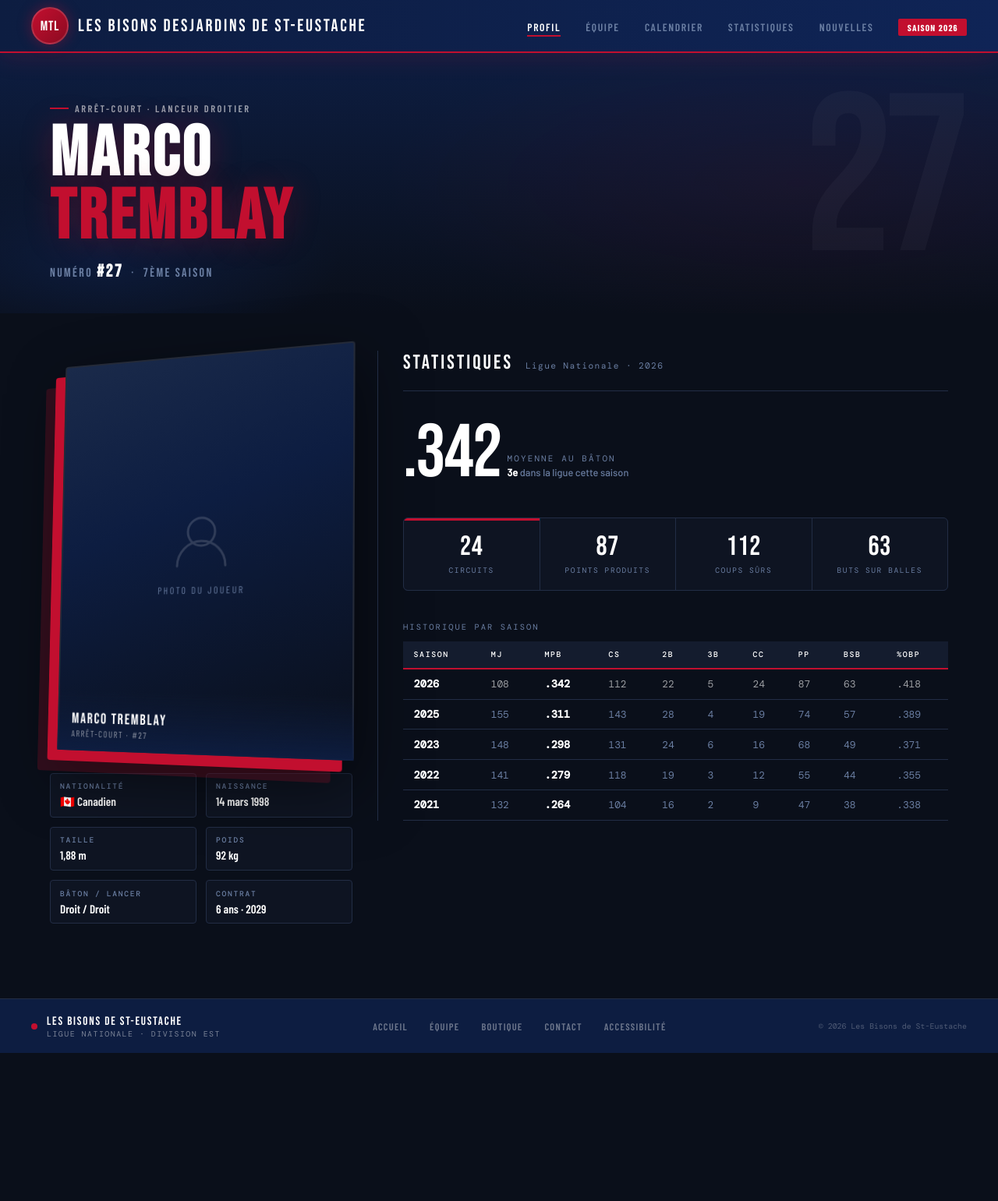
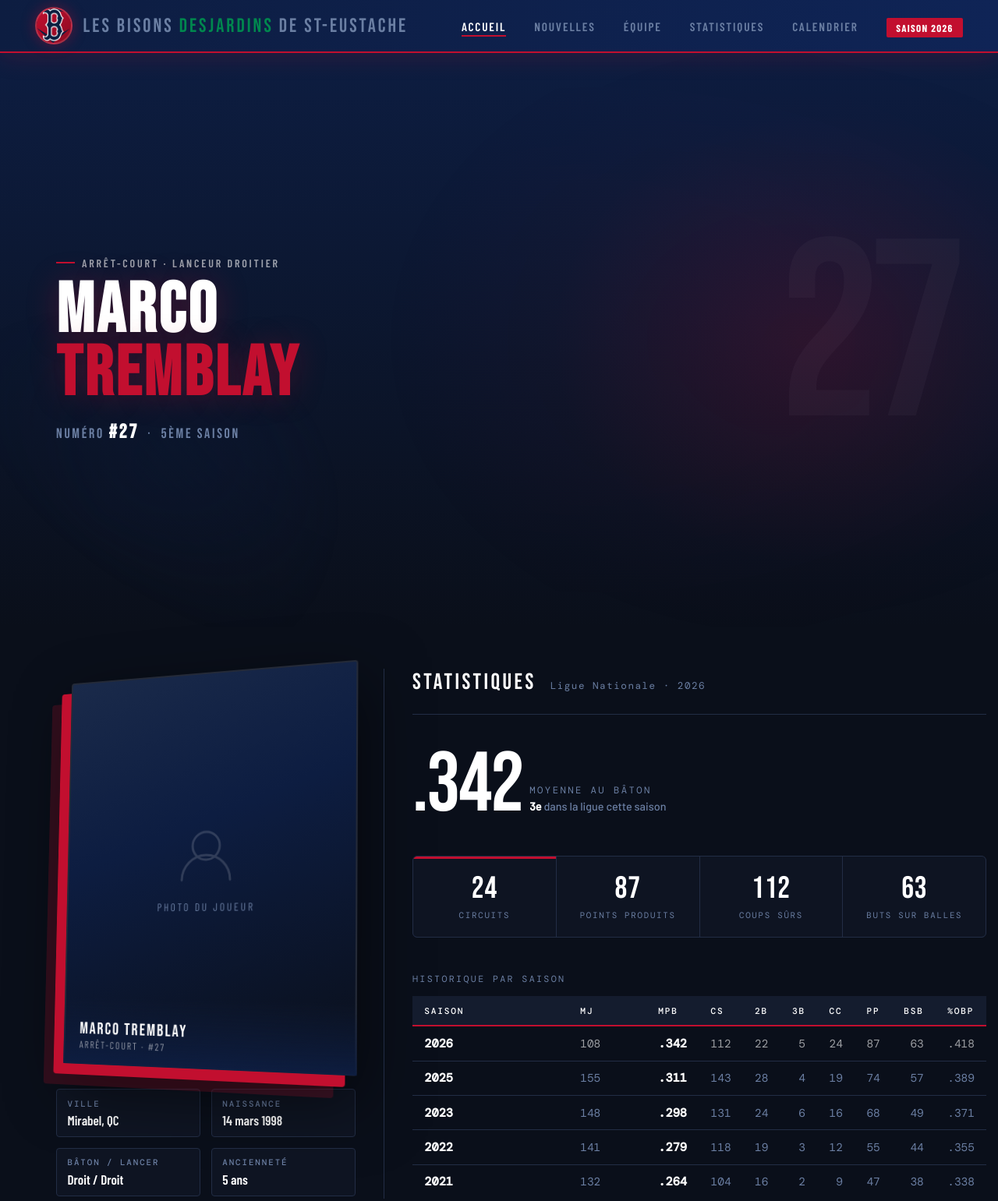
Before and after one commit to eriga/BisonsStEustache, a plain HTML site: page joueur-baseball.html in a window 1280 px wide. Shown: the top 1541 px of the page at 78% size. Before the commit the page ends 1351 px from the top, so only its background shows below. Drawn offline with nearby package versions, Linux system fonts and the light colour scheme; a web font is replaced by a local one.

Commit message:
fix: infos joueur

```diff
--- a/joueur-baseball.html
+++ b/joueur-baseball.html
@@ -5,6 +5,7 @@
   <meta name="viewport" content="width=device-width, initial-scale=1.0"/>
   <title>Marco Tremblay — #27</title>
   <link href="https://fonts.googleapis.com/css2?family=Bebas+Neue&family=Barlow+Condensed:wght@300;400;600;700&family=Barlow:wght@300;400;500&family=DM+Mono:wght@400;500&display=swap" rel="stylesheet"/>
+  <link rel="stylesheet" href="assets/css/app-mobile-first.css">
   <style>
     :root {
       --rouge:       #c20f2f;
@@ -602,19 +603,26 @@
   </style>
 </head>
 <body>
-
-  <!-- ══ NAVIGATION (V1) ══ -->
+        <!-- ══ NAV ══ -->
         <nav>
-    <a href="#" class="nav-logo">
-      <div class="logo-placeholder">MTL</div>
-      <span class="nav-team-name">Les Bisons Desjardins de St-Eustache</span>
+            <a href="index.html" class="nav-logo">
+                <div class="logo-circle">
+                    <img
+                        src="assets/images/bisons_logo_no_bg.png"
+                        alt="Bisons de St-Eustache"
+                    />
+                </div>
+                <span class="nav-team"
+                    >Les Bisons <span class="desjardins">Desjardins</span> de
+                    St-Eustache</span
+                >
             </a>
             <ul class="nav-links">
-      <li><a href="#" class="active">Profil</a></li>
-      <li><a href="#">Équipe</a></li>
-      <li><a href="#">Calendrier</a></li>
-      <li><a href="#">Statistiques</a></li>
-      <li><a href="#">Nouvelles</a></li>
+                <li><a href="index.html" class="active">Accueil</a></li>
+                <li><a href="#nouvelles">Nouvelles</a></li>
+                <li><a href="#equipe">Équipe</a></li>
+                <li><a href="stats.html">Statistiques</a></li>
+                <li><a href="calendrier.html">Calendrier</a></li>
                 <li><span class="nav-badge">Saison 2026</span></li>
             </ul>
         </nav>
@@ -629,7 +637,7 @@
         <span>Tremblay</span>
       </h1>
       <div class="hero-number-inline">
-        Numéro <strong>#27</strong> &nbsp;·&nbsp; 7ème saison
+        Numéro <strong>#27</strong> &nbsp;·&nbsp; 5ème saison
       </div>
     </div>
   </section>
@@ -659,28 +667,20 @@
       <!-- BIO sous la photo -->
       <div class="bio-grid">
         <div class="bio-item">
-          <span class="bio-key">Nationalité</span>
-          <span class="bio-val">🇨🇦 Canadien</span>
+          <span class="bio-key">Ville</span>
+          <span class="bio-val">Mirabel, QC</span>
         </div>
         <div class="bio-item">
           <span class="bio-key">Naissance</span>
           <span class="bio-val">14 mars 1998</span>
        </div>
         <div class="bio-item">
-          <span class="bio-key">Taille</span>
-          <span class="bio-val">1,88 m</span>
-        </div>
-        <div class="bio-item">
-          <span class="bio-key">Poids</span>
-          <span class="bio-val">92 kg</span>
-        </div>
-        <div class="bio-item">
           <span class="bio-key">Bâton / Lancer</span>
           <span class="bio-val">Droit / Droit</span>
         </div>
         <div class="bio-item">
-          <span class="bio-key">Contrat</span>
-          <span class="bio-val">6 ans · 2029</span>
+          <span class="bio-key">Ancienneté</span>
+          <span class="bio-val">5 ans</span>
         </div>
       </div>
     </div>
```
Lines whose indentation alone changed are shown as unchanged.
